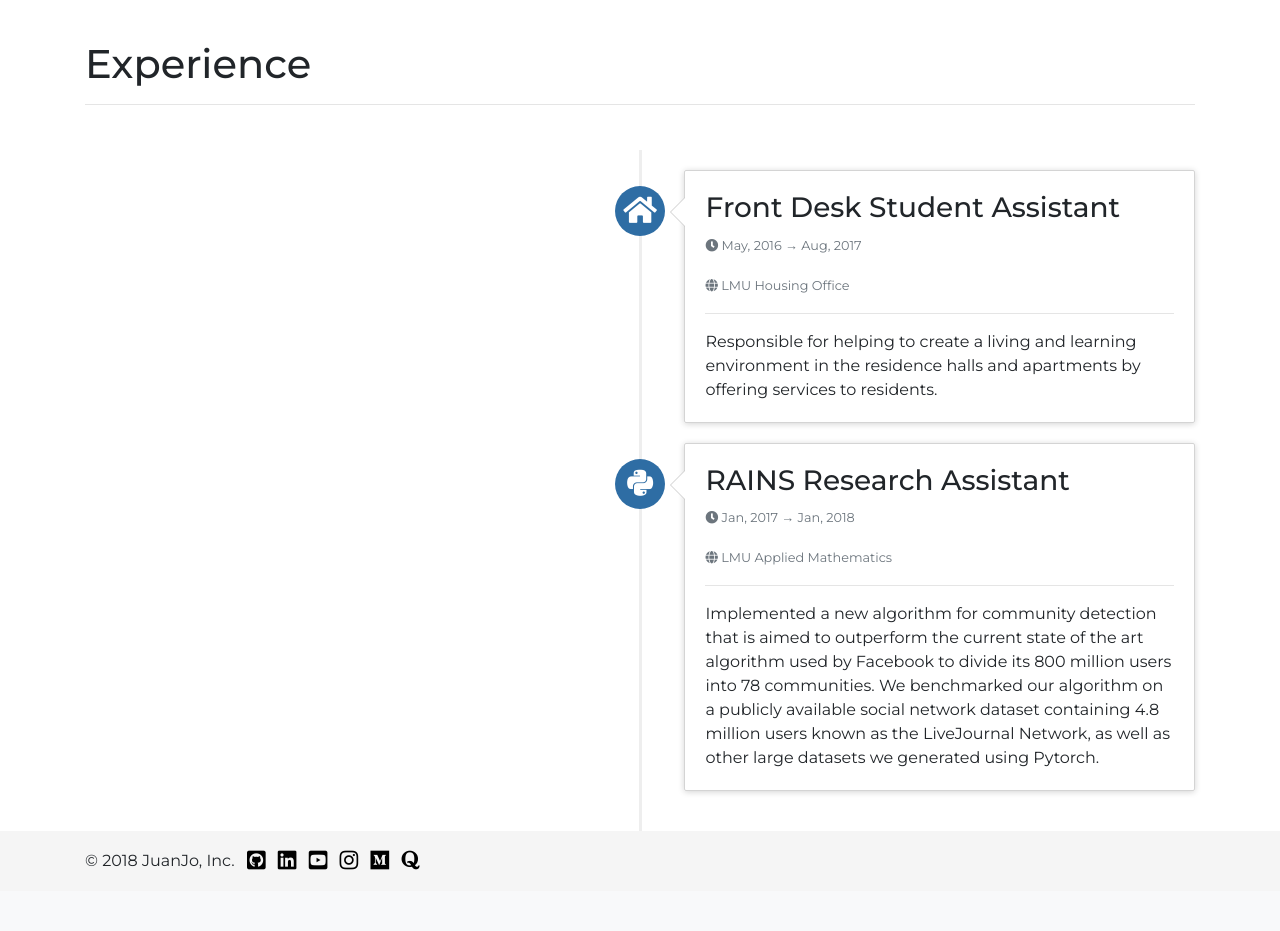
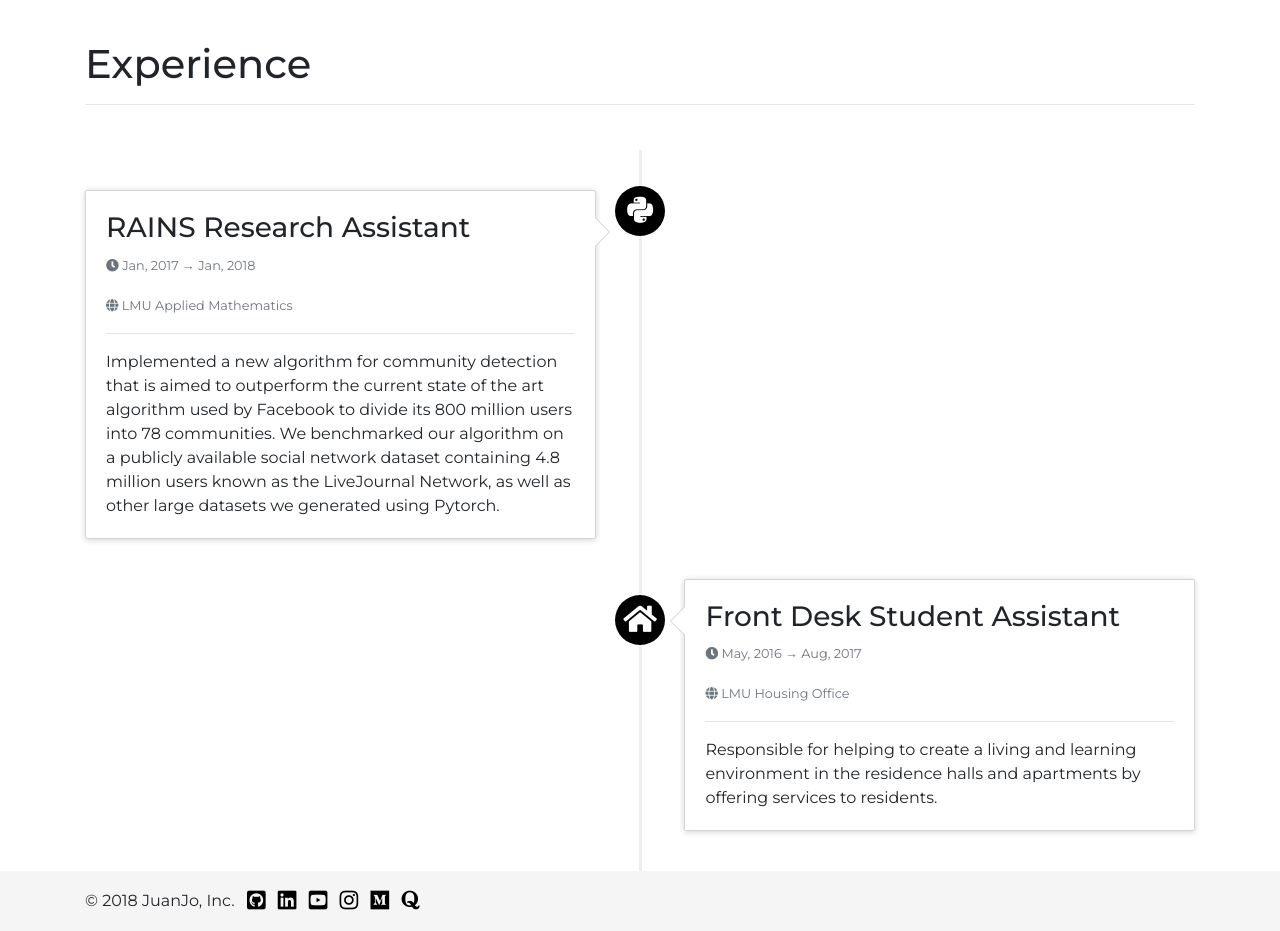
Before and after one commit to juanjoneri/Bazaar, a Django app: page /experience in a window 1280 px wide. Shown: the part 56-987 px from the top of the page. Before the commit the page ends 926 px from the top, so only its background shows below. Run offline with Django 3.2, Linux system fonts and the light colour scheme; data comes from the database, SQL or seed files in the repository; both versions use the stored data as it was after the commit; some libraries are stand-ins or nearby versions.

Commit message:
finish with expereince html

```diff
--- a/Django-Website/portfolio/static/portfolio/timeline.css
+++ b/Django-Website/portfolio/static/portfolio/timeline.css
@@ -113,7 +113,7 @@
 }
 
 .timeline-badge.primary {
-    background-color: #2e6da4 !important;
+    background-color: black !important;
 }
 
 .timeline-badge.success {
--- a/Django-Website/portfolio/templates/portfolio/experience.html
+++ b/Django-Website/portfolio/templates/portfolio/experience.html
@@ -7,7 +7,7 @@
     <ul class="timeline">
     {% for experience in experiences %}
 
-      <li class="timeline-inverted">
+      <li class="timeline{% if forloop.counter|divisibleby:2 %}-inverted{% endif %}">
         <div class="timeline-badge primary"><i class="{{ experience.icon }} fa-lg"></i></div>
 
         <div class="timeline-panel">
--- a/Django-Website/portfolio/views.py
+++ b/Django-Website/portfolio/views.py
@@ -14,7 +14,7 @@ def index(request):
 
 def experience(request):
     context = {
-        "experiences": Experience.objects.all(),
+        "experiences": Experience.objects.order_by('from_date').reverse(),
         "nbar": "experience"
     }
     return render(request, "portfolio/experience.html", context)
```
Also changed, not shown: Django-Website/db.sqlite3.
